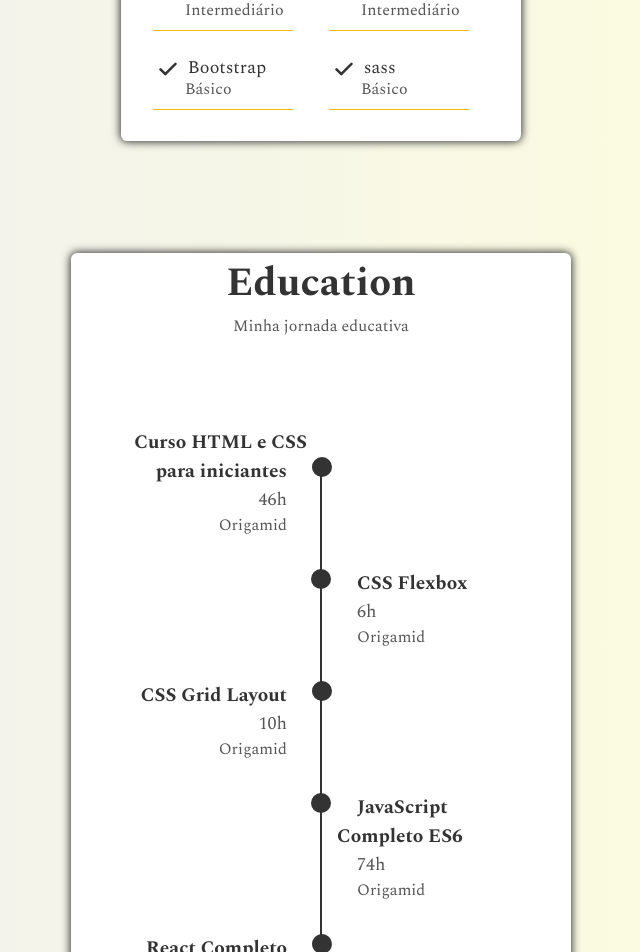
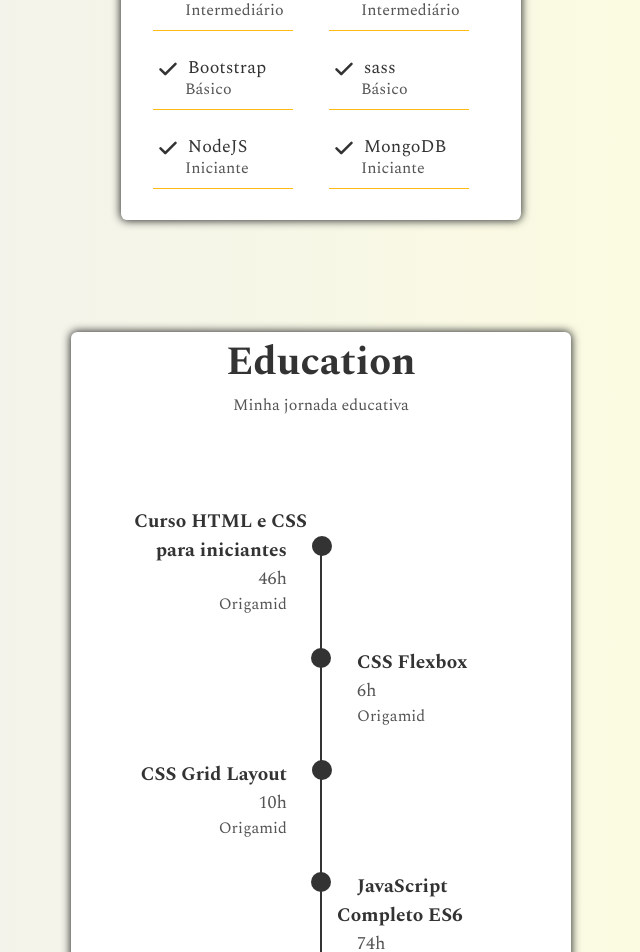
Before and after one commit to luizCosta-Serao/luizCosta-Serao.github.io, a React (Create React App) app: page / in a window 1280 px wide. Shown: the part 1640-2592 px from the top of the page, without its empty margins (319-959 px from the left). Built offline with nearby package versions, Linux system fonts and the light colour scheme.

Commit message:
Novas habilidades e certificado novo

```diff
--- a/src/components/Education/Education.js
+++ b/src/components/Education/Education.js
@@ -75,6 +75,12 @@ const Education = () => {
           hours="4.5h"
           teacher="OneBitCode"
         />
+
+        <Certificates
+          title="UI Design para iniciantes"
+          hours="34h"
+          teacher="Origamid"
+        />
       </ul>
     </section>
   )
--- a/src/components/Education/Education.module.css
+++ b/src/components/Education/Education.module.css
@@ -1,7 +1,7 @@
 .education {
   width: 500px;
   background-color: white;
-  height: 1600px;
+  height: 1800px;
   margin-top: 7rem;
   margin-bottom: 2rem;
   border-radius: .4rem;
@@ -21,7 +21,7 @@
 .education > p::after {
   content: "";
   width: 2px;
-  height: 1300px;
+  height: 1420px;
   background: #333;
   display: block;
   position: relative;
@@ -31,7 +31,7 @@
 
 .education ul {
   position: relative;
-  top: -1210px;
+  top: -1330px;
   width: 100%;
 }
 
--- a/src/components/Skills/Skills.js
+++ b/src/components/Skills/Skills.js
@@ -41,6 +41,14 @@ const Skills = () => {
             <p>sass</p>
             <span>Básico</span>
           </li>
+          <li>
+            <p>NodeJS</p>
+            <span>Iniciante</span>
+          </li>
+          <li>
+            <p>MongoDB</p>
+            <span>Iniciante</span>
+          </li>
         </ul>
       </div>
     </section>
```
